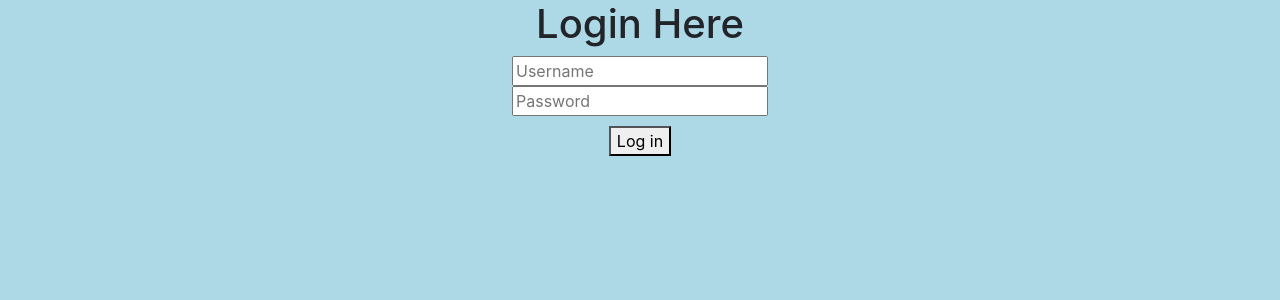
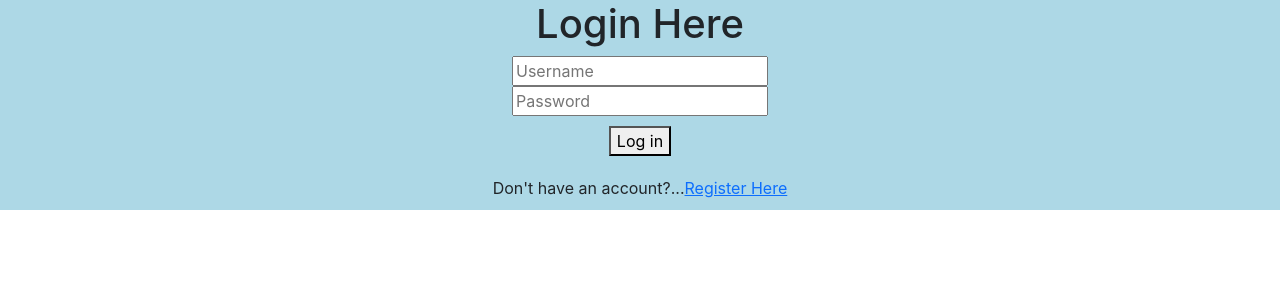
Before and after one commit to SarangAP/TaskBetter, a React (Create React App) app in the folder task-better/: page / in a window 1280 px wide. Shown: the top 300 px of the page. Built offline with nearby package versions, Linux system fonts and the light colour scheme; the HTML template or start-up script is replaced by a standard one.

Commit message:
Modified the Login Page styling and added Register button

```diff
--- a/task-better/src/Components/Login/Login.css
+++ b/task-better/src/Components/Login/Login.css
@@ -1,8 +1,8 @@
-body {
+
+.wrapper{
     background-color: lightblue;
-  }
+}
 .input-box{
-
     text-align: center;
 }
 .submit-button{
@@ -10,6 +10,7 @@ body {
     border: none;
     padding: 10px 15px;
 }
+
 .loginHeader{
     text-align: center;
 }
--- a/task-better/src/Components/Login/Login.jsx
+++ b/task-better/src/Components/Login/Login.jsx
@@ -1,5 +1,5 @@
 import React, { useState, useEffect } from "react";
-import { useNavigate } from "react-router-dom";
+import { Link, useNavigate } from "react-router-dom";
 import "./Login.css";
 
 const Login = ({ }) => {
@@ -8,6 +8,7 @@ const Login = ({ }) => {
   const navigate = useNavigate();
 
   useEffect(() => {
+
     const sessionToken = sessionStorage.getItem("token");
     if (sessionToken) {
       // Session token exists, navigate to the home page
@@ -48,6 +49,7 @@ const Login = ({ }) => {
   };
 
   return (
+
     <div className="wrapper">
       <form>
         <h1 className="loginHeader">Login Here</h1>
@@ -75,6 +77,12 @@ const Login = ({ }) => {
             Log in
           </button>
         </div>
+
+        <div className="submit-button">Don't have an account?...
+          <Link type="button" to='/register'>
+            Register Here
+          </Link>
+        </div>
       </form>
     </div>
   );
```
